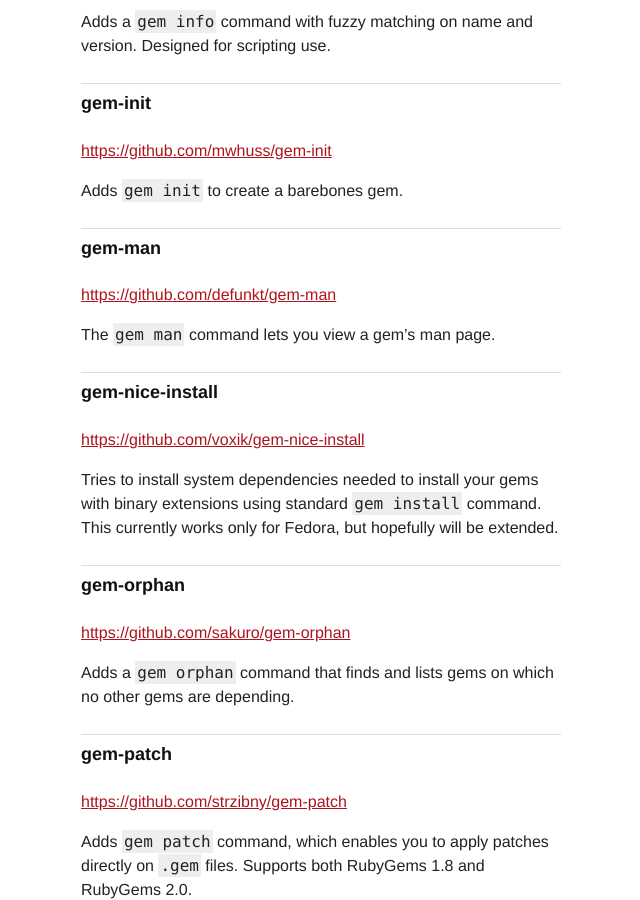
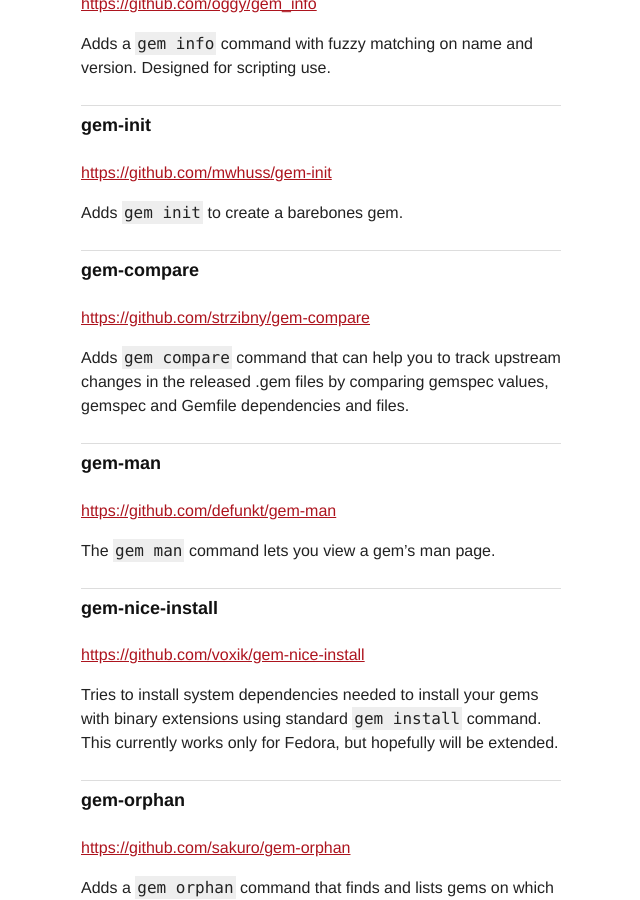
Before and after one commit to radar/guides, a Jekyll site: the page built from plugins.md, in a window 1280 px wide and 900 px high, scrolled down 1470 px. Shown: the whole window, without its empty margins (319-959 px from the left). Built offline with Jekyll 4.4.1, drawn with Linux system fonts in a browser that asks for light colours.

Commit message:
Add gem-compare to the list of RubyGems plugins

```diff
--- a/plugins.md
+++ b/plugins.md
@@ -13,6 +13,7 @@ The following list of RubyGems plugins is probably not exhaustive. If you know o
 * [gem-ctags](#gemctags)
 * [gem_info](#geminfo)
 * [gem-init](#geminit)
+* [gem-compare](#gemcompare)
 * [gem-man](#gemman)
 * [gem-nice-install](#gemniceinstall)
 * [gem-orphan](#gemorphan)
@@ -61,6 +62,15 @@ Adds a `gem info` command with fuzzy matching on name and version. Designed for
 [https://github.com/mwhuss/gem-init](https://github.com/mwhuss/gem-init)
 
 Adds `gem init` to create a barebones gem.
+
+<a id="gemcompare"> </a>
+## gem-compare
+
+[https://github.com/strzibny/gem-compare](https://github.com/strzibny/gem-compare)
+
+Adds `gem compare` command that can help you to track upstream changes in the released
+.gem files by comparing gemspec values, gemspec and Gemfile dependencies and files.
+
 
 <a id="gemman"> </a>
 ## gem-man
```
